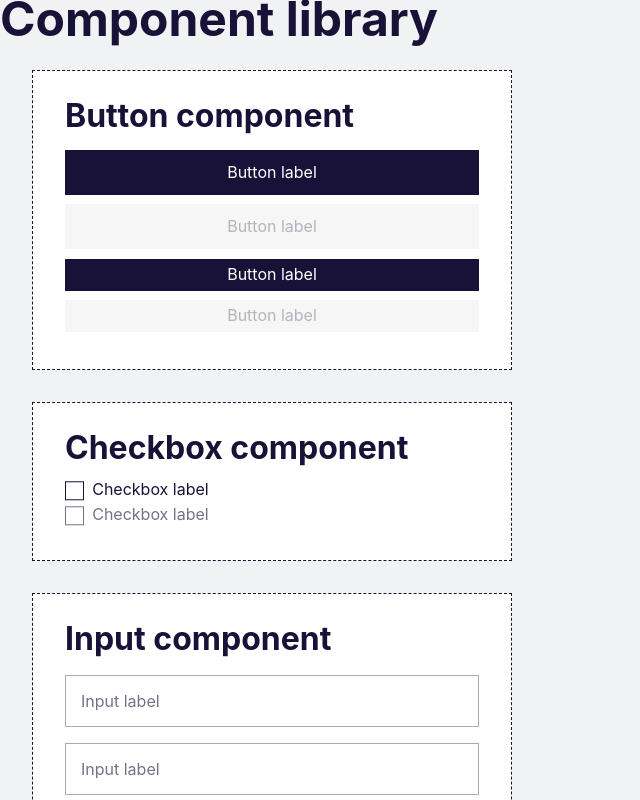
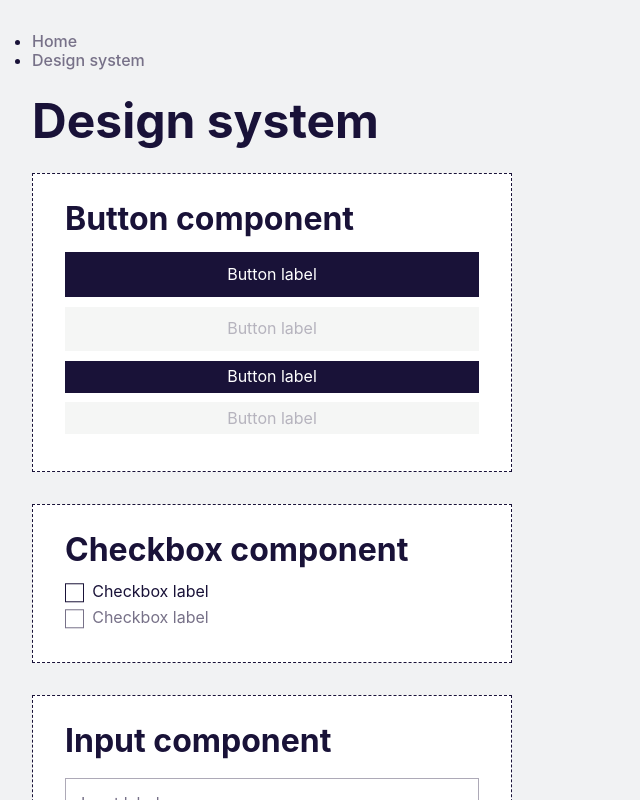
Before and after one commit to Sliver02/metrics_test, a React (Create React App) app: page /design-system in a window 1280 px wide. Shown: the top 800 px of the page, without its empty margins (0-640 px from the left). Built offline with nearby package versions, Linux system fonts and the light colour scheme.

Commit message:
setyp routs

```diff
--- a/src/App.tsx
+++ b/src/App.tsx
@@ -1,54 +1,20 @@
-import { Box, Header } from 'assets/globalStyles';
-import Checkbox from 'components/atoms/CheckBox';
-import Input from 'components/atoms/Input';
-import Tooltip from 'components/atoms/Tooltip';
-import Button from './components/atoms/Button';
 import { MetricsProvider } from './contexts/metricsContext';
+import { BrowserRouter, Routes, Route } from 'react-router-dom';
+import DesignSystem from 'pages/DesignSystem';
+import Default from 'Layouts/Default';
+import Home from 'pages/Home';
 
 const App = () => {
     return (
         <MetricsProvider api="challengeApiKey">
-            <div className="App">
-                <header className="App-header"></header>
-                <Header as="h1" type="large">
-                    Component library
-                </Header>
-                <Box>
-                    <Header as="h2" type="medium">
-                        Button component
-                    </Header>
-                    <Button />
-                    <Button disabled />
-                    <Button small />
-                    <Button small disabled />
-                </Box>
-
-                <Box>
-                    <Header as="h2" type="medium">
-                        Checkbox component
-                    </Header>
-                    <Checkbox />
-                    <Checkbox disabled />
-                </Box>
-
-                <Box>
-                    <Header as="h2" type="medium">
-                        Input component
-                    </Header>
-                    <Input />
-                    <Input description="This is the input description" disabled />
-                </Box>
-
-                <Box>
-                    <Header as="h2" type="medium">
-                        Tooltip component
-                    </Header>
-                    <Tooltip />
-                    <Tooltip disabled />
-                    <Tooltip small />
-                    <Tooltip small disabled />
-                </Box>
-            </div>
+            <BrowserRouter>
+                <Routes>
+                    <Route path="/" element={<Default />}>
+                        <Route index element={<Home />} />
+                        <Route path="design-system" element={<DesignSystem />} />
+                    </Route>
+                </Routes>
+            </BrowserRouter>
         </MetricsProvider>
     );
 };
--- /dev/null
+++ b/src/Layouts/Default.tsx
@@ -0,0 +1,27 @@
+import { Outlet, Link } from 'react-router-dom';
+
+const Default = () => {
+    return (
+        <>
+            <div style={{ display: 'flex', justifyContent: 'center', padding: '2rem' }}>
+                <div style={{ maxWidth: '100rem', width: '100%' }}>
+                    <header style={{ marginBottom: '2rem' }}>
+                        <nav>
+                            <ul>
+                                <li>
+                                    <Link to="/">Home</Link>
+                                </li>
+                                <li>
+                                    <Link to="/design-system">Design system</Link>
+                                </li>
+                            </ul>
+                        </nav>
+                    </header>
+                    <Outlet />
+                </div>
+            </div>
+        </>
+    );
+};
+
+export default Default;
--- a/src/assets/globalStyles.tsx
+++ b/src/assets/globalStyles.tsx
@@ -80,8 +80,8 @@ export const GlobalStyles = createGlobalStyle`
 export const Box = styled.div`
     display: flex;
     flex-direction: column;
-    width: 30rem;
-    margin: 2rem;
+    max-width: 30rem;
+    margin: 2rem 0;
     padding: 2rem;
     border: 1px dashed ${palette.primary};
     background: ${palette.foreground};
--- /dev/null
+++ b/src/pages/DesignSystem.tsx
@@ -0,0 +1,52 @@
+import { Box, Header } from 'assets/globalStyles';
+import Button from 'components/atoms/Button';
+import Checkbox from 'components/atoms/CheckBox';
+import Input from 'components/atoms/Input';
+import Tooltip from 'components/atoms/Tooltip';
+
+const DesignSystem = () => {
+    return (
+        <>
+            <Header as="h1" type="large">
+                Design system
+            </Header>
+            <Box>
+                <Header as="h2" type="medium">
+                    Button component
+                </Header>
+                <Button />
+                <Button disabled />
+                <Button small />
+                <Button small disabled />
+            </Box>
+
+            <Box>
+                <Header as="h2" type="medium">
+                    Checkbox component
+                </Header>
+                <Checkbox />
+                <Checkbox disabled />
+            </Box>
+
+            <Box>
+                <Header as="h2" type="medium">
+                    Input component
+                </Header>
+                <Input />
+                <Input description="This is the input description" disabled />
+            </Box>
+
+            <Box>
+                <Header as="h2" type="medium">
+                    Tooltip component
+                </Header>
+                <Tooltip />
+                <Tooltip disabled />
+                <Tooltip small />
+                <Tooltip small disabled />
+            </Box>
+        </>
+    );
+};
+
+export default DesignSystem;
--- /dev/null
+++ b/src/pages/Home.tsx
@@ -0,0 +1,5 @@
+const Home = () => {
+    return <></>;
+};
+
+export default Home;
--- /dev/null
+++ b/src/pages/Metrics.tsx
@@ -0,0 +1,5 @@
+const Metrics = () => {
+    return <></>;
+};
+
+export default Metrics;
```
